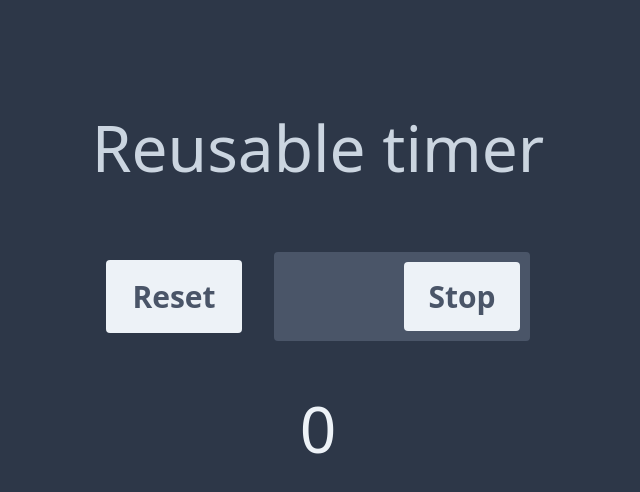
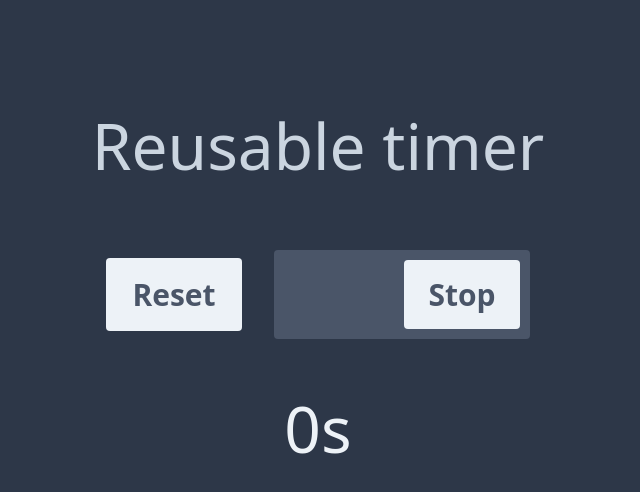
Before and after one commit to xpcoffee/reusable-timer, a Preact app: page / in a window 1280 px wide. Shown: the top 492 px of the page, without its empty margins (322-962 px from the left). Built offline with nearby package versions, Linux system fonts and the light colour scheme.

Commit message:
Add different display states for the counter
This change allows our guest to click on the counter display to cycle between the following display modes:

 - `${seconds}s`
 - `${minutes}m ${seconds}s`
 - `${hours}h ${minutes}m ${seconds}s`
 - `${days}d ${hours}h ${minutes}m ${seconds}s`

```diff
--- a/src/index.tsx
+++ b/src/index.tsx
@@ -1,5 +1,5 @@
-import { h, render } from "preact";
-import { useState, useRef, useErrorBoundary, useEffect } from "preact/hooks";
+import { h, render, JSX } from "preact";
+import { useState, useEffect } from "preact/hooks";
 import './style.css';
 import { createTimer } from "./timer";
 
@@ -41,7 +41,6 @@ function Timer() {
         onClick={timer.reset}
         class="px-6 text-3xl text-gray-700 font-semibold bg-gray-200 hover:bg-gray-500 py-3 rounded border-2 border-transparent focus:border-orange-500 focus:outline-none active:bg-gray-400"
         id="resetButton">Reset</button>;
-    const counter = <span class="text-6xl text-gray-200" id="count">{count}</span>;
 
     return <div class="bg-gray-800 flex h-screen items-center justify-center">
         <div class="flex-auto max-w-xl flex flex-col">
@@ -56,12 +55,46 @@ function Timer() {
                             initiallyActive={true}
                             onToggle={active => { active ? timer.start() : timer.stop() }} />
                     </div>
-                    <div>{counter}</div>
+                    <CountDisplay count={count} />
                 </div>
             </div>
             <div class="h-56"></div>
         </div>
     </div>;
+}
+
+function CountDisplay({ count }: { count: number }) {
+    interface CountDisplayState {
+        render: (countInSeconds: number) => JSX.Element;
+        nextState: (countInSeconds: number) => CountDisplayState;
+    }
+
+    const states: { [key: string]: CountDisplayState } = {
+        seconds: {
+            render: (count: number) => <span class="text-6xl text-gray-200" id="count">{count}s</span>,
+            nextState: () => states.minutes,
+        },
+        minutes: {
+            render: (count: number) => <span class="text-6xl text-gray-200" id="count">{Math.floor(count / 60)}m {count % 60}s</span>,
+            nextState: () => states.hours,
+        },
+        hours: {
+            render: (count: number) => <span class="text-6xl text-gray-200" id="count">{Math.floor(count / 3600)}h {Math.floor((count % 3600) / 60)}m {count % 60}s</span>,
+            nextState: () => states.days,
+        },
+        days: {
+            render: (count: number) => <span class="text-6xl text-gray-200" id="count">{Math.floor(count / 86400)}d {Math.floor((count % 86400) / 3600)}h {Math.floor((count % 3600) / 60)}m {count % 60}s</span>,
+            nextState: () => states.seconds,
+        },
+    }
+
+    const [displayState, setDisplayState] = useState<CountDisplayState>(states.seconds);
+
+    return <button
+        class="border-2 border-transparent focus:border-orange-500 focus:outline-none"
+        onClick={() => setDisplayState(displayState.nextState(count))}>
+        {displayState.render(count)}
+    </button>;
 }
 
 function Toggle({ onToggle, initiallyActive = false, activateLabel, deactivateLabel }: { onToggle: (active: boolean) => void, initiallyActive?: boolean, activateLabel: string, deactivateLabel: string }) {
```
